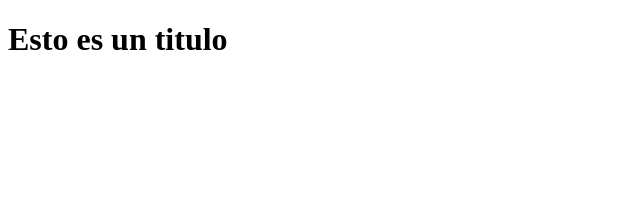
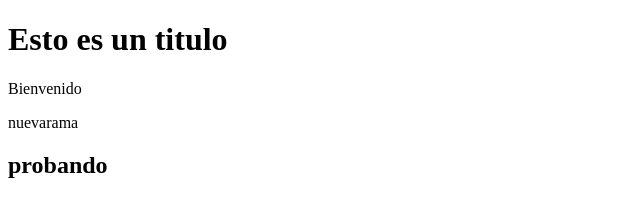
Before and after one commit to Aneta0312/ProbandoGit, a plain HTML site: page index.html in a window 1280 px wide. Shown: the whole page, without its empty margins (0-640 px from the left). Drawn offline with Linux system fonts and the light colour scheme.

Commit message:
h2probando

```diff
--- a/index.html
+++ b/index.html
@@ -10,6 +10,11 @@
 <body>
 
     <h1>Esto es un titulo</h1>
+    <p>Bienvenido</p>
+
+    <p>nuevarama</p>
+    <h2>probando</h2>
+
 
 
 
```
Also changed, not shown: estilos.css (added).
